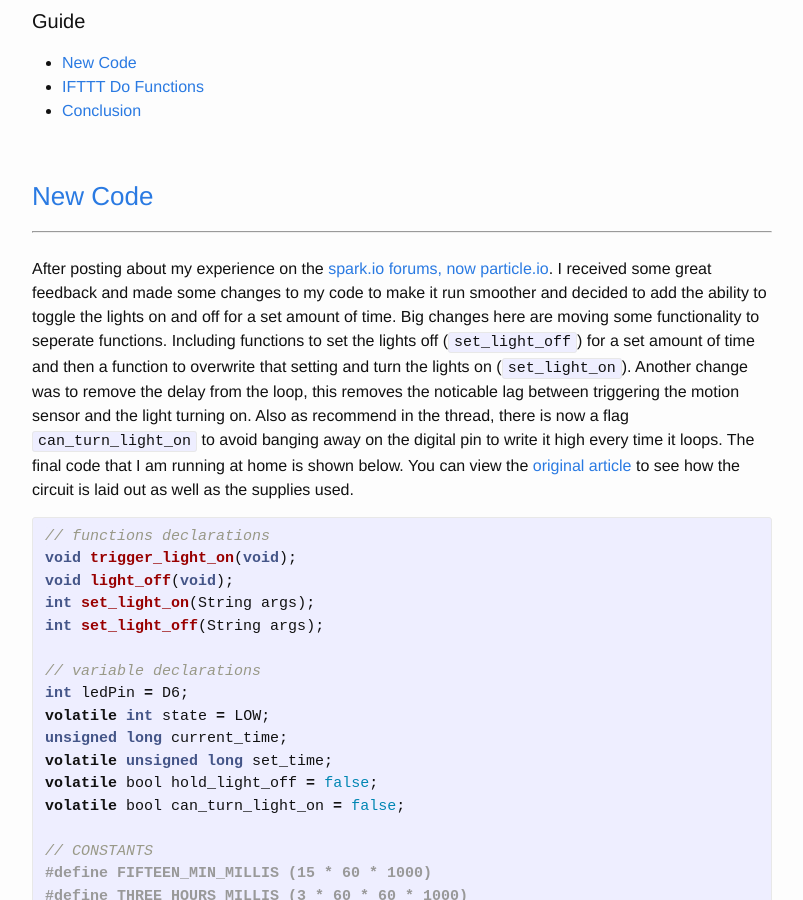
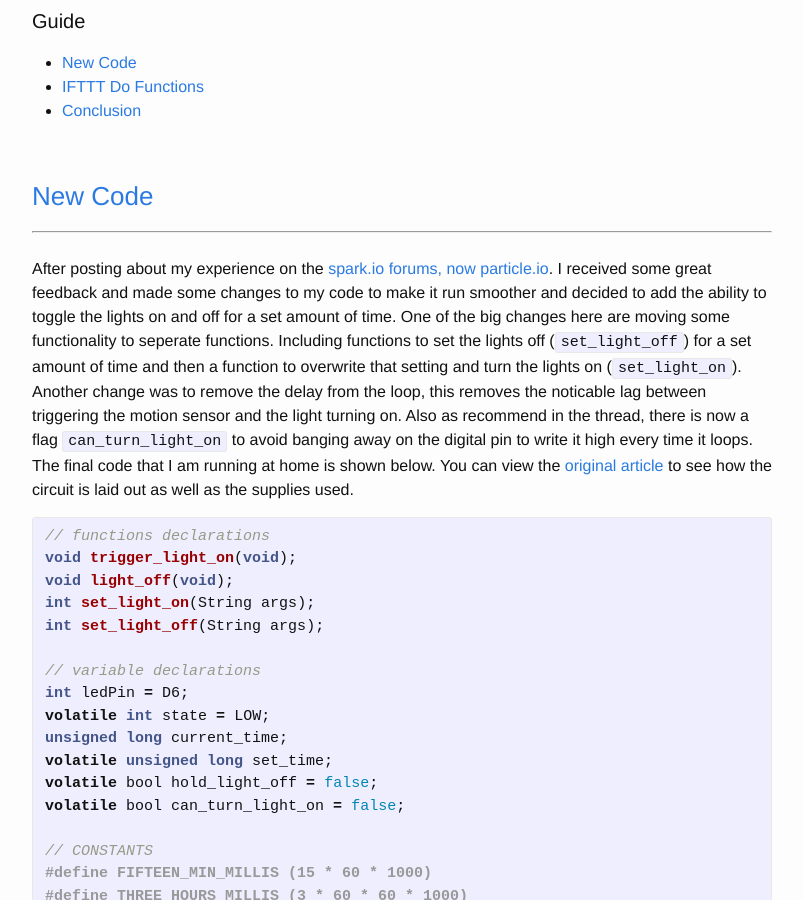
Before and after one commit to danmanstx/dannypetersme, a Jekyll site: the page built from _posts/2015-04-24-spark-core-motion-light-revisited-with-do-ifttt-integration.markdown, in a window 1280 px wide and 900 px high, scrolled down 677 px. Shown: the whole window, without its empty margins (238-1041 px from the left). Built offline with Jekyll 4.4.1, drawn with Linux system fonts in a browser that asks for light colours; nearby versions of some CDN libraries; comment, search, counter and statistics services are not loaded.

Commit message:
clean up error

```diff
--- a/_posts/2015-04-24-spark-core-motion-light-revisited-with-do-ifttt-integration.markdown
+++ b/_posts/2015-04-24-spark-core-motion-light-revisited-with-do-ifttt-integration.markdown
@@ -25,7 +25,7 @@ categories: spark
 --------------------------
 
 <br>
-After posting about my experience on the [spark.io forums, now particle.io](https://community.particle.io/t/hc-sr501-motion-detecting-light-sensor/9561/6). I received some great feedback and made some changes to my code to make it run smoother and decided to add the ability to toggle the lights on and off for a set amount of time. Big changes here are moving some functionality to seperate functions. Including functions to set the lights off (`set_light_off`) for a set amount of time and then a function to overwrite that setting and turn the lights on (`set_light_on`). Another change was to remove the delay from the loop, this removes the noticable lag between triggering the motion sensor and the light turning on. Also as recommend in the thread, there is now a flag `can_turn_light_on` to avoid banging away on the digital pin to write it high every time it loops. The final code that I am running at home is shown below. You can view the [original article]({% post_url 2015-01-24-spark-core-motion-light %}) to see how the circuit is laid out as well as the supplies used.
+After posting about my experience on the [spark.io forums, now particle.io](https://community.particle.io/t/hc-sr501-motion-detecting-light-sensor/9561/6). I received some great feedback and made some changes to my code to make it run smoother and decided to add the ability to toggle the lights on and off for a set amount of time. One of the big changes here are moving some functionality to seperate functions. Including functions to set the lights off (`set_light_off`) for a set amount of time and then a function to overwrite that setting and turn the lights on (`set_light_on`). Another change was to remove the delay from the loop, this removes the noticable lag between triggering the motion sensor and the light turning on. Also as recommend in the thread, there is now a flag `can_turn_light_on` to avoid banging away on the digital pin to write it high every time it loops. The final code that I am running at home is shown below. You can view the [original article]({% post_url 2015-01-24-spark-core-motion-light %}) to see how the circuit is laid out as well as the supplies used.
 
 {% highlight C %}
 // functions declarations
```
